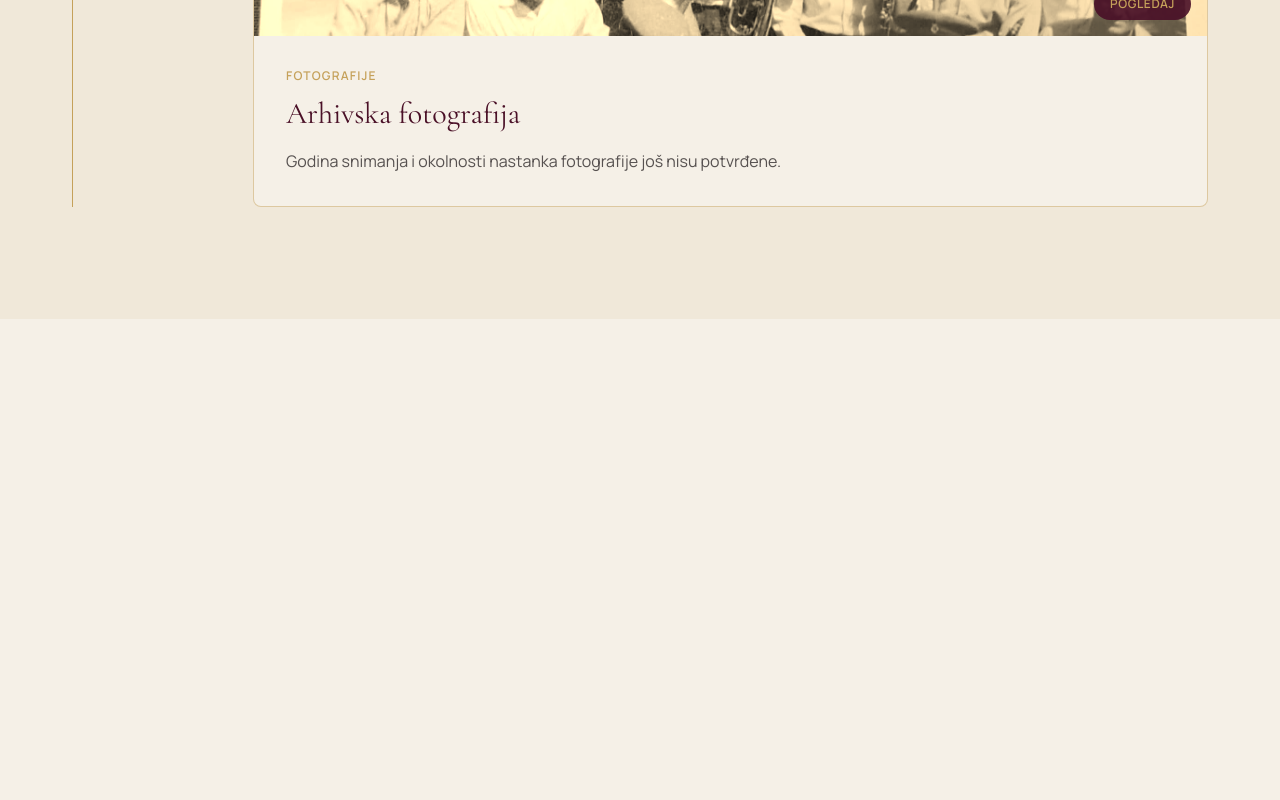
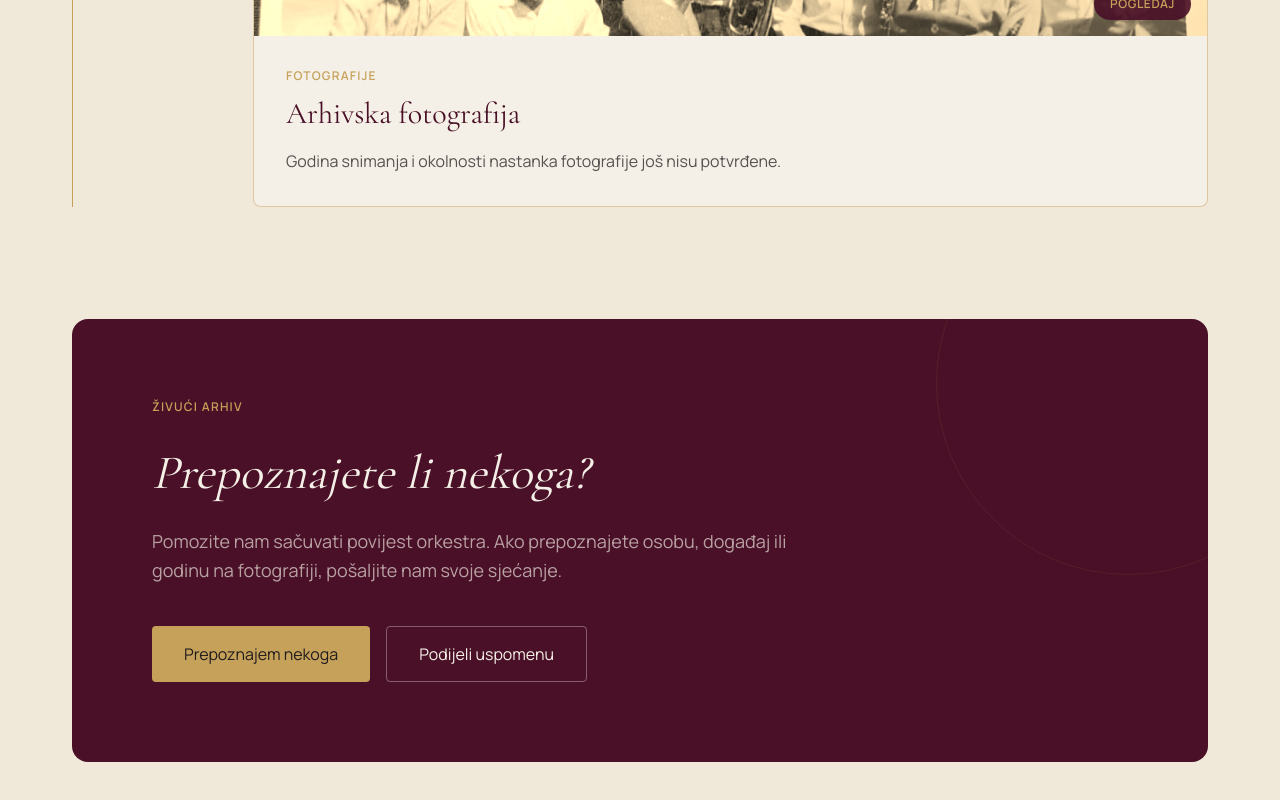
Before and after one commit to KonnyDaugh/hgd-stjepan-radic-website, a Next.js app: page / in a window 1280 px wide. Shown: the part 4892-5692 px from the top of the page. Before the commit the page ends 5211 px from the top, so only its background shows below. Built offline with nearby package versions, Linux system fonts and the light colour scheme.

Commit message:
feat: add living archive CTA section

```diff
--- a/src/app/page.tsx
+++ b/src/app/page.tsx
@@ -6,6 +6,7 @@ import { VisitorPathSelector } from "@/components/sections/visitor-path-selector
 import { UpcomingPerformance } from "@/components/sections/upcoming-performance";
 import { OrchestraToday } from "@/components/sections/orchestra-today";
 import { ArchiveTimeline } from "@/components/sections/archive-timeline";
+import { LivingArchiveCta } from "@/components/sections/living-archive-cta";
 
 export default function Home() {
   return (
@@ -18,6 +19,7 @@ export default function Home() {
         <StatisticsStrip />
         <OrchestraToday />
         <ArchiveTimeline />
+        <LivingArchiveCta />
       </main>
     </>
   );
--- /dev/null
+++ b/src/components/sections/living-archive-cta.tsx
@@ -0,0 +1,59 @@
+import { Container } from "@/components/ui/container";
+
+export function LivingArchiveCta() {
+  return (
+    <section
+      id="zivuci-arhiv"
+      className="bg-gold/10 text-cream"
+      aria-labelledby="living-archive-title"
+    >
+      <Container className="pb-20 md:pb-28">
+        <div className="relative overflow-hidden rounded-2xl bg-burgundy px-6 py-14 sm:px-10 md:px-16 md:py-16 lg:px-20 lg:py-20">
+          <div
+            className="pointer-events-none absolute -right-28 -top-32 size-80 rounded-full border border-gold/10 sm:size-96"
+            aria-hidden="true"
+          />
+
+          <div className="relative z-10 max-w-2xl">
+            <p className="text-xs font-semibold uppercase tracking-widest text-gold">
+              Živući arhiv
+            </p>
+
+            <h2
+              id="living-archive-title"
+              className="mt-7 font-serif text-4xl italic leading-tight text-cream sm:text-5xl"
+            >
+              Prepoznajete li nekoga?
+            </h2>
+
+            <p className="mt-6 text-lg leading-relaxed text-cream/65">
+              Pomozite nam sačuvati povijest orkestra. Ako
+              prepoznajete osobu, događaj ili godinu na fotografiji,
+              pošaljite nam svoje sjećanje.
+            </p>
+
+            <div className="mt-10 flex flex-col gap-4 sm:flex-row">
+              <button
+                type="button"
+                disabled
+                title="Funkcionalnost će biti dostupna uskoro"
+                className="inline-flex min-h-14 items-center justify-center rounded bg-gold px-8 font-semibold text-charcoal disabled:cursor-not-allowed"
+              >
+                Prepoznajem nekoga
+              </button>
+
+              <button
+                type="button"
+                disabled
+                title="Funkcionalnost će biti dostupna uskoro"
+                className="inline-flex min-h-14 items-center justify-center rounded border border-cream/35 px-8 font-semibold text-cream disabled:cursor-not-allowed"
+              >
+                Podijeli uspomenu
+              </button>
+            </div>
+          </div>
+        </div>
+      </Container>
+    </section>
+  );
+}
```
